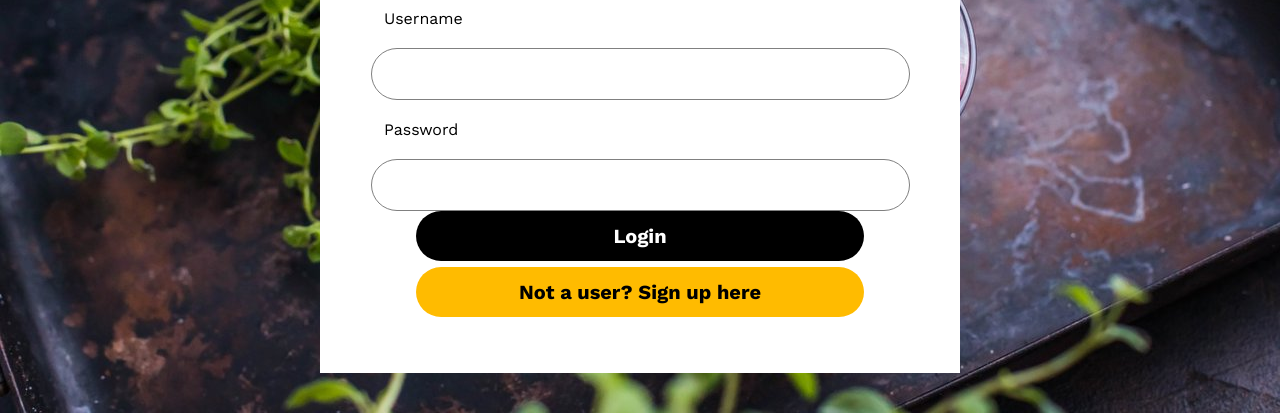
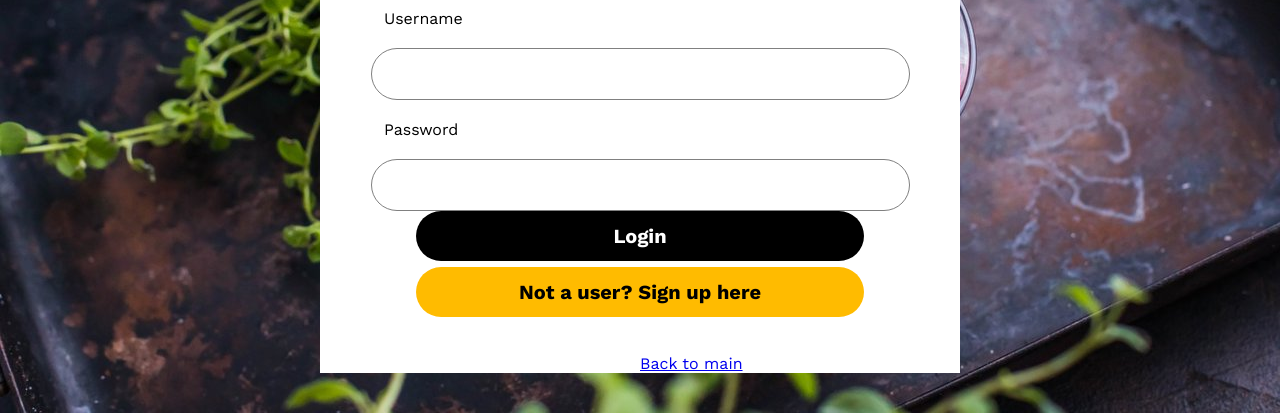
Before and after one commit to dc-cefleet/Full-Stack-Starter, a plain HTML site: page public/login.html in a window 1280 px wide. Shown: the part 387-800 px from the top of the page. Drawn offline with nearby package versions, Linux system fonts and the light colour scheme.

Commit message:
back to login

```diff
--- a/public/login.css
+++ b/public/login.css
@@ -119,3 +119,8 @@ label {
     font-weight: bold;
     font-size: 20px;
 }
+
+.login>a {
+    position: absolute;
+    bottom: 0;
+}
--- a/public/login.html
+++ b/public/login.html
@@ -44,7 +44,9 @@
                 <button class="loginbutton">Login</button>
             </form>
             <button class="signup">Not a user? Sign up here</button>
+            <a href="index.html">Back to main</a>
         </div>
+
     </div>
 </body>
 
```
